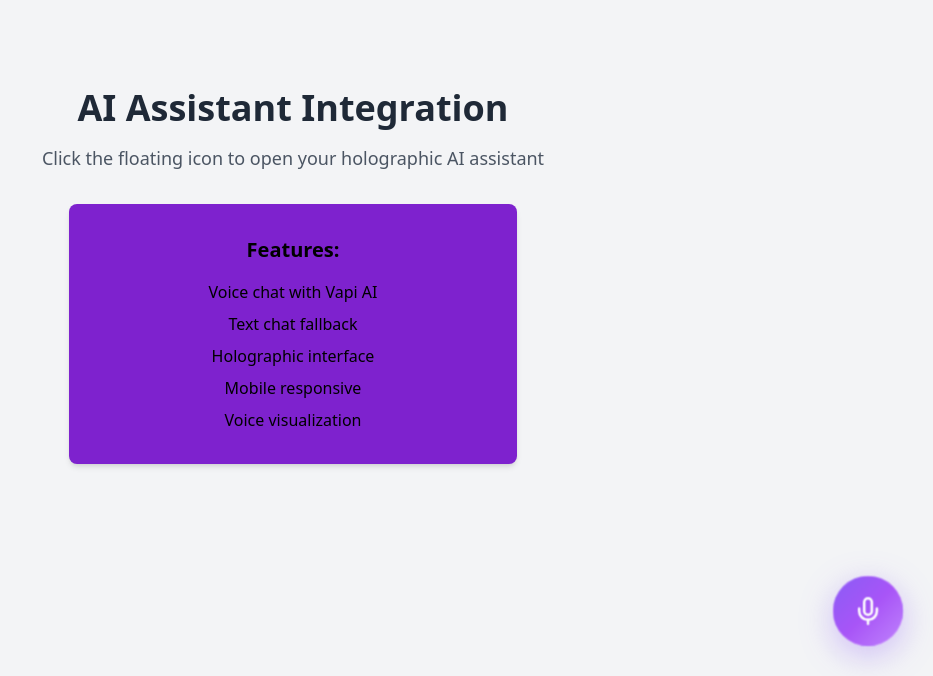
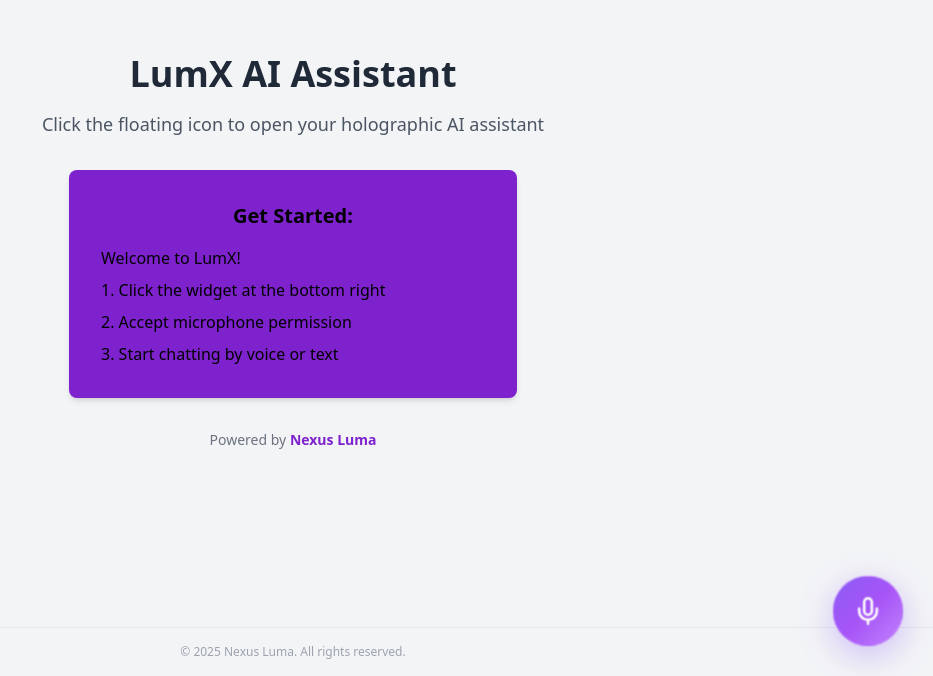
Before and after one commit to EThorntonNexusLuma/AIBusinesshelper, a React (Vite) app: page / in a window 1280 px wide. Shown: the part 124-800 px from the top of the page, without its empty margins (347-1280 px from the left). Built offline with nearby package versions, Linux system fonts and the light colour scheme.

Commit message:
feat: update main branch with branding, copyright, and instructions

```diff
--- a/src/App.tsx
+++ b/src/App.tsx
@@ -1,28 +1,33 @@
+
 import React from 'react';
 import { VapiAssistant } from './components/VapiAssistant';
 import './components/VapiAssistant.css';
 
 function App() {
   return (
-    <div className="min-h-screen bg-gray-100 flex items-center justify-center">
+    <div className="min-h-screen bg-gray-100 flex flex-col justify-between">
+      <div className="flex flex-col items-center justify-center flex-1">
         <div className="text-center">
-        <h1 className="text-4xl font-bold text-gray-800 mb-4">AI Assistant Integration</h1>
+          <h1 className="text-4xl font-bold text-gray-800 mb-4">LumX AI Assistant</h1>
           <p className="text-lg text-gray-600 mb-8">
             Click the floating icon to open your holographic AI assistant
           </p>
           <div className="bg-purple-700 p-8 rounded-lg shadow-md max-w-md mx-auto">
-          <h2 className="text-xl font-semibold mb-4">Features:</h2>
-          <ul className="text-centered space-y-2">
-            <li>Voice chat with Vapi AI</li>
-            <li>Text chat fallback</li>
-            <li>Holographic interface</li>
-            <li>Mobile responsive</li>
-            <li>Voice visualization</li>
+            <h2 className="text-xl font-semibold mb-4">Get Started:</h2>
+            <ul className="text-left space-y-2">
+              <li>Welcome to LumX!</li>
+              <li>1. Click the widget at the bottom right</li>
+              <li>2. Accept microphone permission</li>
+              <li>3. Start chatting by voice or text</li>
             </ul>
           </div>
         </div>
-
+        <div className="mt-8 text-sm text-gray-500">Powered by <span className="font-semibold text-purple-700">Nexus Luma</span></div>
         <VapiAssistant />
+      </div>
+      <footer className="w-full py-4 text-center text-xs text-gray-400 border-t border-gray-200">
+        &copy; {new Date().getFullYear()} Nexus Luma. All rights reserved.
+      </footer>
     </div>
   );
 }
```
Lines whose indentation alone changed are shown as unchanged.
